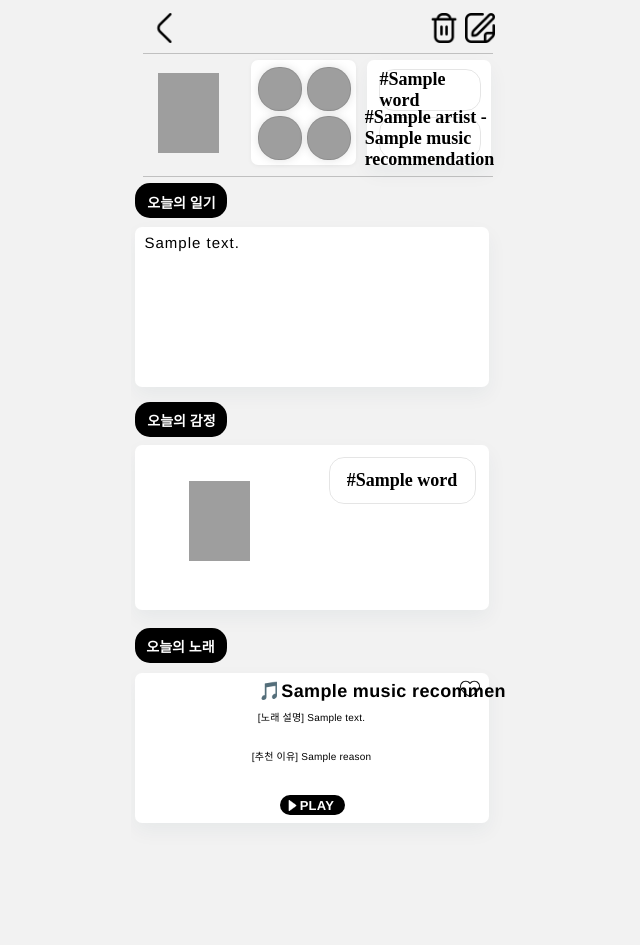
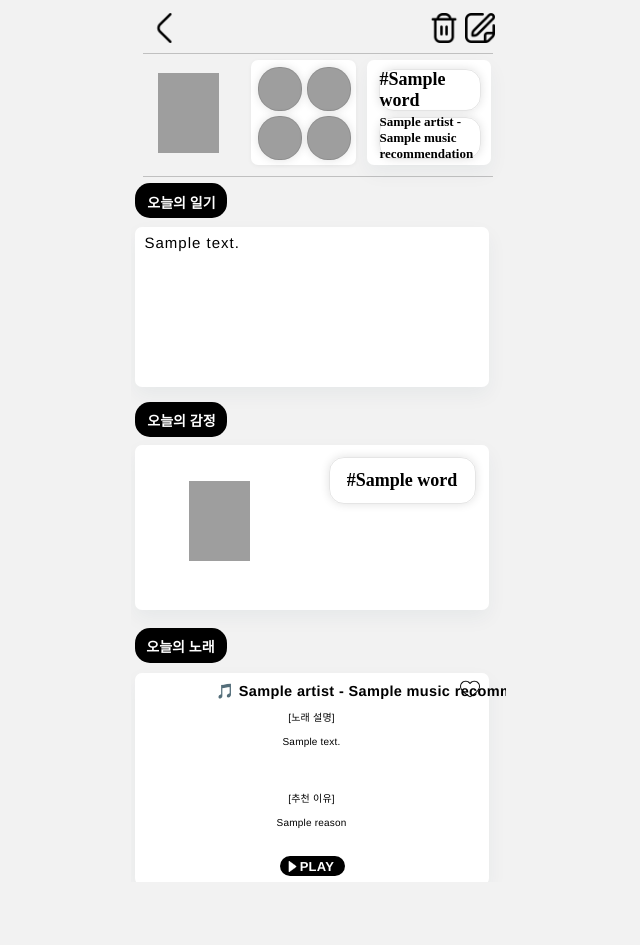
Before and after one commit to suuu-jiiin/DiaryTune, a Django app: template templates/DiaryTune/recommendation/music_recommendation.html in a window 1280 px wide. Shown: the whole page, without its empty margins (322-962 px from the left). Run offline with Django 3.2, Linux system fonts and the light colour scheme; the template is opened without the code that fills it: most values are stand-ins (such as "Sample title", 1, 10 or a date in 2020); grey boxes are pictures that could not be loaded.

Commit message:
1123_music recommendation model

```diff
--- a/static/DiaryTune/css/recommendation/recommendation_style.css
+++ b/static/DiaryTune/css/recommendation/recommendation_style.css
@@ -142,7 +142,7 @@
   background-color: #ffffff;
   border-radius: 7px;
 }
-.screen .hashtags, .screen .musics {
+.screen .hashtags {
   position: absolute;
   width: 100px;
   height: 40px;
@@ -154,7 +154,24 @@
   justify-content: center;
   border: 1px solid rgba(0, 0, 0, 0.1);
   border-radius: 15px;
+  box-shadow: 0 0 10px rgb(0 0 0 / 12%);
 }
+
+.screen .musics {
+  position: absolute;
+  width: 100px;
+  height: 40px;
+  font-size: 13px; /* 텍스트 크기 */
+  font-weight: bold; /* 텍스트 굵기 */
+  color: #000000; /* 텍스트 색상 */
+  display: flex;
+  align-items: center;
+  justify-content: center;
+  border: 1px solid rgba(0, 0, 0, 0.1);
+  border-radius: 15px;
+  box-shadow: 0 0 10px rgb(0 0 0 / 12%);
+}
+
 .screen .hashtags {
   top: 9px;
   left: 12px;
@@ -305,7 +322,7 @@
 .screen .music {
   position: absolute;
   width: 354px;
-  height: 150px;
+  height: 212px;
   top: 490px;
   left: 7px;
 }
@@ -343,20 +360,31 @@
 
 .screen .music_title {
   top: 8px;
-  left: 124px;
+  left: 23%;
   font-family: "Manrope-Bold", Helvetica;
   font-weight: 700;
   color: #000000;
-  font-size: 18px;
+  font-size: 13px;
   letter-spacing: 0.36px;
   line-height: 21.6px;
   white-space: nowrap;
   position: absolute;
-  text-align: center;
 }
+
+.screen .music_text {
+  font-family: "Manrope-Bold", Helvetica;
+  font-weight: 700;
+  color: #000000;
+  font-size: 14.5px;
+  letter-spacing: 0.36px;
+  line-height: 21.6px;
+  white-space: nowrap;
+}
+
 .screen .music_description {
   width: 354px;
   margin-top: 11%;
+  word-wrap: break-word;
   font-family: "Manrope-Regular", Helvetica;
   font-weight: 400;
   color: #000000;
@@ -367,9 +395,25 @@
   text-align: center;
 }
 
+.screen .description_text {
+  font-family: "Manrope-Regular", Helvetica;
+  font-weight: 400;
+  color: #000000;
+  font-size: 10px;
+  letter-spacing: 0.20px;
+  line-height: 12px;
+  text-align: center;
+  word-wrap: break-word;
+  overflow-wrap: break-word;
+  max-height: 150px;  /* 높이 제한 (필요에 따라 조정) */
+  overflow: auto;  /* 텍스트가 너무 길면 스크롤 생성 */
+  padding: 0 10px;  /* 텍스트 주변에 여백 추가 */
+  box-sizing: border-box;  /* 여백이 포함된 크기 계산 */
+}
+
 .screen .music_recommendation {
   width: 354px;
-  margin-top: 22%;
+  margin-top: 120px;
   font-family: "Manrope-Regular", Helvetica;
   font-weight: 400;
   color: #000000;
@@ -378,6 +422,21 @@
   line-height: 12.0px;
   position: absolute;
   text-align: center;
+}
+
+.screen .recommendation_text {
+  font-family: "Manrope-Regular", Helvetica;
+  font-weight: 400;
+  color: #000000;
+  font-size: 10px;
+  letter-spacing: 0.20px;
+  line-height: 12px;
+  text-align: center;
+  overflow-wrap: break-word;
+  max-height: 150px;
+  overflow: auto;
+  padding: 0 10px;
+  box-sizing: border-box;
 }
 
 .screen .PLAY {
@@ -484,6 +543,7 @@
   justify-content: center;
   border: 1px solid rgba(0, 0, 0, 0.1);
   border-radius: 15px;
+  box-shadow: 0 0 10px rgb(0 0 0 / 12%);
 }
 .screen .hashtag1 {
   top: 0px;
--- a/templates/DiaryTune/recommendation/music_recommendation.html
+++ b/templates/DiaryTune/recommendation/music_recommendation.html
@@ -44,7 +44,7 @@
             </div>
             <div class="musics">
                 {% if music_recommendation %}
-                    #{{ music_recommendation.artist }} - {{ music_recommendation.title }}
+                    {{ music_recommendation.artist }} - {{ music_recommendation.title }}
                 {% else %}
                     추천할 노래가 없습니다.
                 {% endif %}
@@ -117,24 +117,32 @@
 
             <img id="heart" class="heart" src="{% static 'DiaryTune/images/heart-1.png' %}" data-heart-on="{% static 'DiaryTune/images/heart-2.png' %}" data-heart-off="{% static 'DiaryTune/images/heart-1.png' %}" alt="Heart Image" />
             <div class="music_description">
+              <div class="description_text">
                 {% if music_recommendation %}
                   <!-- 노래 설명 -->
-                  [노래 설명] {{ music_recommendation.description }}
+                  [노래 설명] <br><br> {{ music_recommendation.description }}
                 {% else %}
                   노래 설명을 찾을 수 없습니다.
                 {% endif %}
+              </div>
             </div>
             <div class="music_recommendation">
-              {% if music_recommendation %}
-                  [추천 이유] {{ music_recommendation.reason }}
-              {% else %}
+              <div class="recommendation_text">
+                {% if music_recommendation %}
+                  [추천 이유] <br><br> {{ music_recommendation.reason }}
+                {% else %}
                   추천 이유를 찾을 수 없습니다.
-              {% endif %}
+                {% endif %}
+              </div>
+
             </div>
             <div class="music_title">
+              <div class="music_text">
                 {% if music_recommendation %}
-                    🎵{{ music_recommendation.title }} - {{ music_recommendation.artist }}
+                    🎵 {{ music_recommendation.artist }} - {{ music_recommendation.title }}
                 {% endif %}
+              </div>
+
             </div>
             <div class="PLAY">
               <div id = 'play-btn' class="PLAY-btn">
```
Also changed, not shown: other parts of static/DiaryTune/css/recommendation/recommendation_style.css (+56 -15 lines), DiaryTune/views.py (+7 -4 lines).
